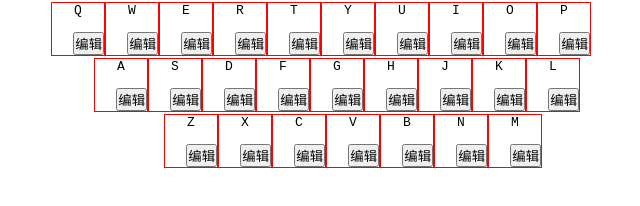
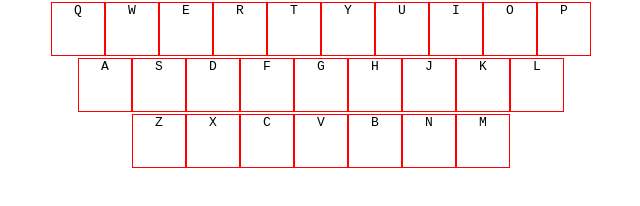
Before and after one commit to xyyojl/myBookmarks, a plain HTML site: page index.html in a window 1280 px wide. Shown: the whole page, without its empty margins (319-959 px from the left). Drawn offline with Linux system fonts and the light colour scheme.

Commit message:
又一次提交

```diff
--- a/index.html
+++ b/index.html
@@ -6,7 +6,7 @@
     <meta name="viewport" content="width=device-width, initial-scale=1.0">
     <meta http-equiv="X-UA-Compatible" content="ie=edge">
     <title>我的导航页面</title>
-    <link rel="stylesheet" href="style.css">
+    <link rel="stylesheet" href="./style.css">
 </head>
 
 <body>
@@ -21,60 +21,70 @@
         zxcvbnm
      -->
     <script>
+        /*
+        思路：
+            1. 分析页面，使用什么数据结构
+            2. 使用JS自动生成标签，不用手动写，生成三个div，每个div里面有对应的个数的kbd
+            3. 可以假设kbd是一样，然后将固定的个数修改对应的多少个
+            4. 使用css美化界面
+
+        */
         keys = {
-            '0' : {0 :'q',1:'w',2:'e',3:'r',4:'t',5:'y',6:'u',7:'i',8:'o',9:'p',length:10},
+            '0' : {0:'q',1:'w',2:'e',3:'r',4:'t',5:'y',6:'u',7:'i',8:'o',9:'p',length:10},
             '1' : {0:'a',1:'s',2:'d',3:'f',4:'g',5:'h',6:'j',7:'k',8:'l',length:9},
             '2' : {0:'z',1:'x',2:'c',3:'v',4:'b',5:'n',6:'m',length:7},
             'length' : 3
         }
         hash = {
-            'q' : 'qq.com',
-            'w' : 'weibo.com',
-            'e' : 'email.163.com',
-            'r' : 'renren.com',
-            't' : 'tianya.com',
-            'y' : 'youtube.com',
-            'u' : 'uc.com',
-            'i' : 'iqiyi.com',
-            'o' : 'opera.com',
-            'p' : 'python.org',
-            'a' : 'acfun.cn',
-            'd' : 'dilidili.wang',
-            'z' : 'zhihu.com',
-            'x' : 'xiaohuochai.cc',
-            'c' : 'csdn.net',
-            'm' : 'meizu.com'
+            q : 'qq.com',
+            w : 'weibo.com',
+            e : 'ele.me',
+            t : 'tianya.cn',
+            y : 'youtube.com',
+            u : 'uc.com',
+            i : 'iqiyi.com',
+            o : 'opera.com',
+            p : 'python.org',
+            a : 'acfun.cn',
+            s :  undefined,
+            d : 'dilidili.wang',
+            z : 'zhihu.com',
+            x : 'xiaohuochai.cc',
+            c : 'csdn.net',
+            m : 'meizu.com'
         }
         //取出localStorage中的zzz对应的hash
-        hashInLocalStorage = JSON.parse(localStorage.getItem('zzz')|| null);
+        hashInLocalStorage = JSON.parse(localStorage.getItem('zzz') || null);
         if(hashInLocalStorage){
             hash = hashInLocalStorage;
         }
-        // 记得使用循环，要注意叠加，不要像傻子弄一个死循环，卡死电脑
-        //创建3个div，每一个div里面有对应数量的kbd
+        //记得使用循环时，要注意叠加，不要像个傻子那样弄一个死循环出来，卡死电脑
+        // div1 kbd1相当于是容器/盒子
         index = 0
         while(index < keys['length']){//0 1 2
             div1 = document.createElement('div');
             main.appendChild(div1);
-            row = keys[index];   //第一个数组 第二个数组 第三个数组 重点
-            index2 = 0;
+            row = keys[index];
+            // console.log(keys[index]['length']);
+            index2 = 0
             while(index2 < row['length']){//将固定的10换成可控制的
                 kbd1 = document.createElement('kbd');
-                kbd1.textContent = row[index2];
-                button = document.createElement('button');
-                button.textContent = '编辑';
-                button.id = row[index2];
-                button.onclick = function(xyz){
-                    //获取到当前的id
+                // kbd1.textContent = 'hi';
+                kbd1.textContent = row[index2];//第一个数组 第二个数组 第三个数组
+                button1 = document.createElement('button');
+                button1.textContent = '编辑';
+                button1.id = row[index2];
+                button1.onclick = function(xyz){
+                    // console.log(xyz.target);
+                    //获取当前的id
                     key = xyz['target']['id'];
-                    //用户输入网址
-                    x = prompt('请输入一个网址');
-                    //将原来的网址修改成用户输入的网址
-                    hash[key] = x;
-                    localStorage.setItem('zzz',JSON.stringify(hash))
-                    console.log(hash);
+                    //用户输入一个网址
+                    web = prompt('请输入一个网址：');
+                    //将原来的hash给替换掉
+                    hash[key] = web;
+                    localStorage.setItem('zzz',JSON.stringify(hash));
                 }
-                kbd1.appendChild(button);
+                kbd1.appendChild(button1);
                 div1.appendChild(kbd1);
                 index2 = index2 + 1;
             }
@@ -85,8 +95,6 @@
         document.onkeypress = function(xyz){
             key = xyz['key'];
             website = hash[key];
-            // console.log(website);
-            // location.href = 'http://' + website;
             window.open('http://'+website,'_blank');
         }
     </script>
--- a/style.css
+++ b/style.css
@@ -1,27 +1,25 @@
-*{margin: 0; padding: 0;}
-a{text-decoration: none;}
-kbd{
-    position: relative;
-    border: 1px solid red;
-    width: 4em;
-    height: 4em;
-    display: inline-block;
-    text-transform: uppercase;
-}
-kbd > button{
-    position: absolute;
-    right: 0;
-    bottom: 0;
-}
+*{margin: 0;padding:0;}
 main{
     text-align: center;
 }
 #main{
     display: inline-block;
 }
-#main div:nth-child(2){
-    margin-left: 2em;
+#main kbd{
+    position: relative;
+    width: 4em;
+    height: 4em;
+    border: 1px solid red;
+    display: inline-block;
+    text-transform: uppercase;
 }
-#main div:nth-child(3){
-    margin-left: 4em;
+#main kbd > button{
+    position: absolute;
+    right: 0;
+    bottom: 0;
+    font-size: 12px;
+    display: none;
 }
+#main kbd:hover > button{
+    display: inline-block;
+}
```
